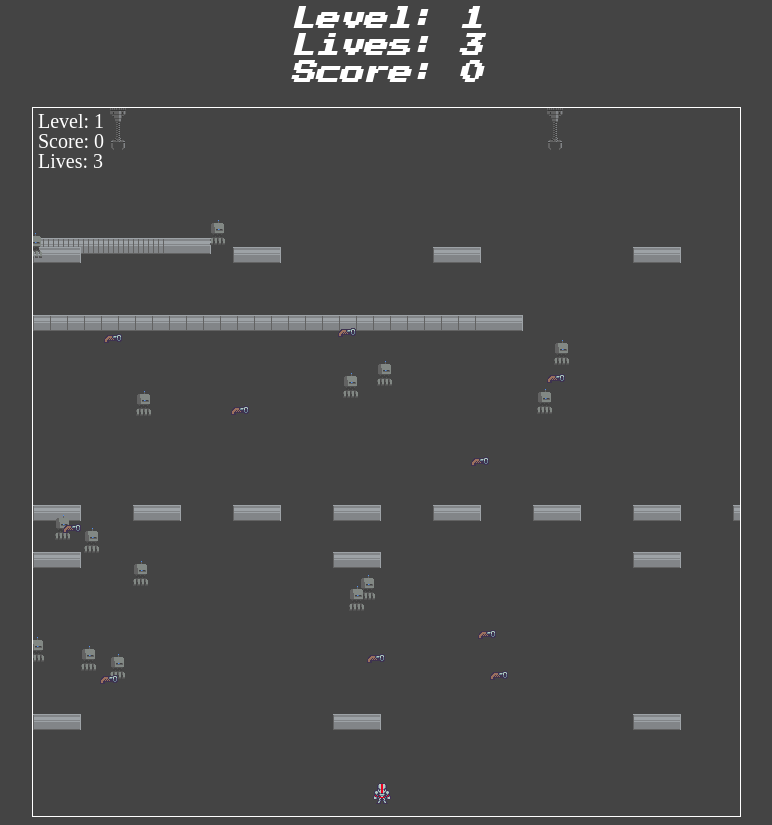
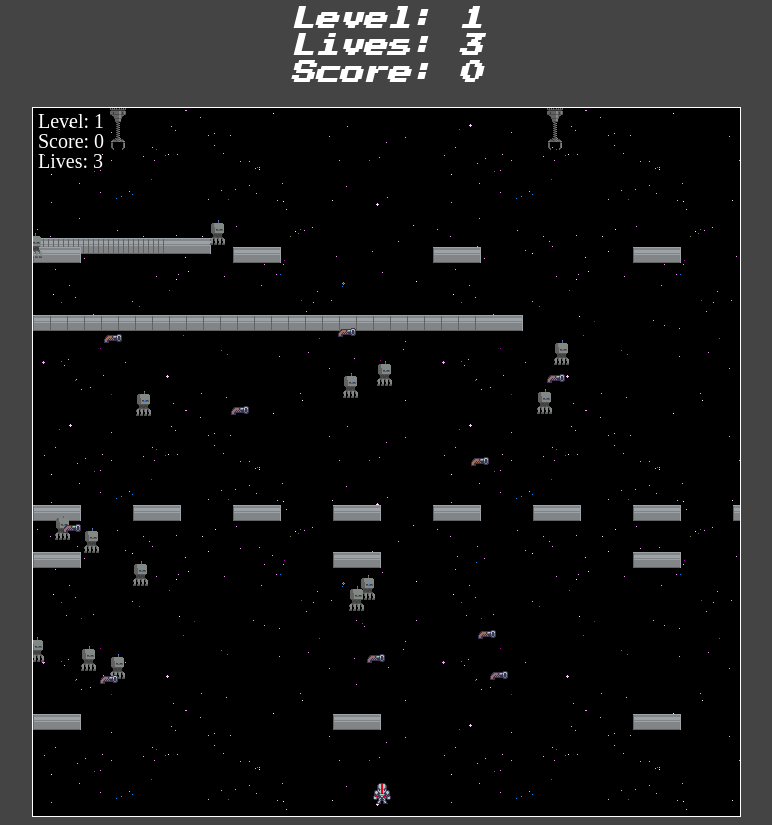
Before and after one commit to JimAlanMcB/arcadeclone, a plain HTML site: page index.html in a window 1280 px wide. Shown: the part 64-889 px from the top of the page, without its empty margins (254-1026 px from the left). Drawn offline with Linux system fonts and the light colour scheme; the site is published under a folder, as on GitHub Pages, so addresses that start at the root find nothing.

Commit message:
adjusting img link

```diff
--- a/css/style.css
+++ b/css/style.css
@@ -12,7 +12,7 @@ body {
 }
 canvas{
     border: 1px solid white;
-    background: url('/images/giphy.gif');
+    background: url('../images/giphy.gif');
 
  }
 
```
